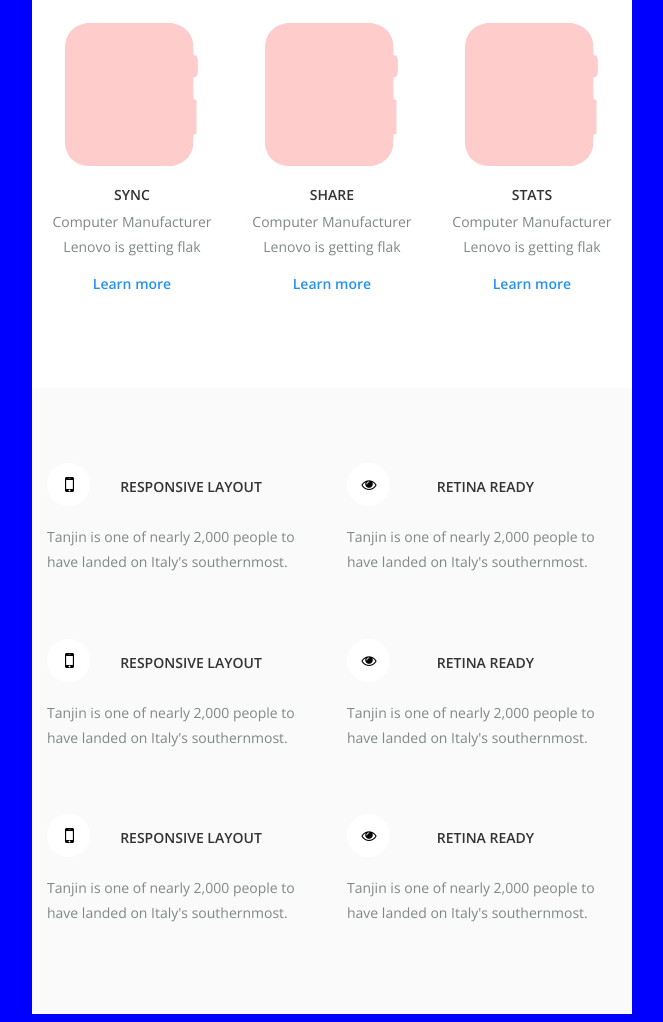
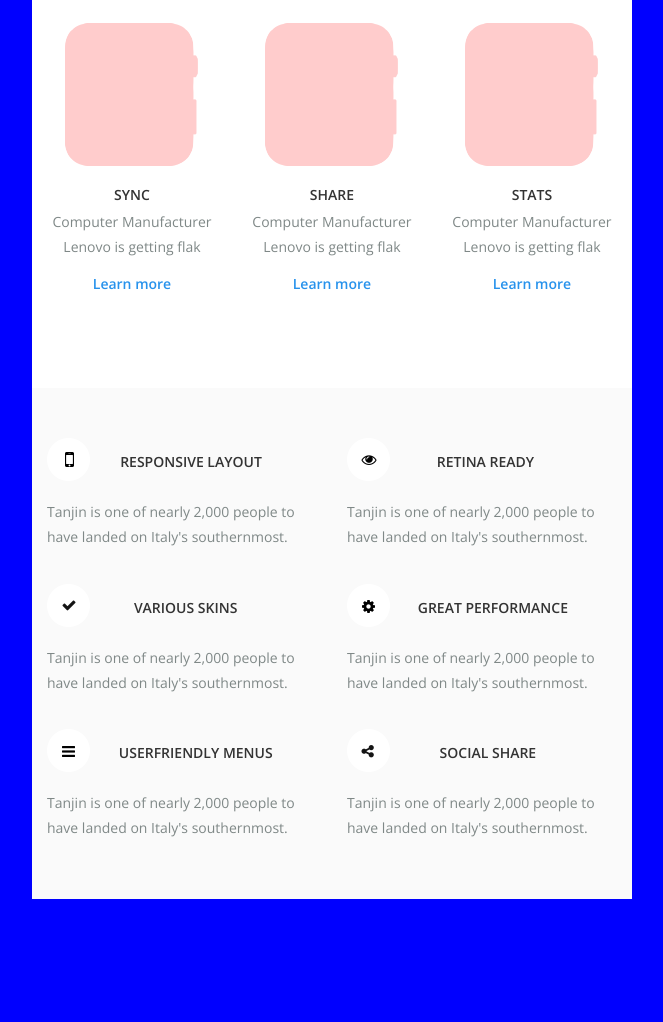
Before and after one commit to JuniorTavarez/html-email, a plain HTML site: page index.html in a window 1280 px wide. Shown: the part 1976-2998 px from the top of the page, without its empty margins (308-971 px from the left). After the commit the page ends 2883 px from the top, so only its background shows below. Drawn offline with nearby package versions, Linux system fonts and the light colour scheme.

Commit message:
finish icon section

```diff
--- a/index.html
+++ b/index.html
@@ -334,7 +334,7 @@
           <!-- start of detail row -->
           <tr>
             <td>
-                <table class="detail-table" width="100%" align="left" cellspacing="0" cellpadding="0" border="0" style="padding:50px 0; background:#fafafa;">
+                <table class="detail-table" width="100%" align="left" cellspacing="0" cellpadding="0" border="0" style="padding:50px 0 25px; background:#fafafa;">
                   <!-- start of one row  -->
                 <tr>
                   <td>
@@ -342,7 +342,7 @@
                       <tr>
                         <td>
                           <!-- start of column -->
-                          <table class="column-table" width="50%" align="left" cellspacing="0" cellpadding="0" border="0" style="padding:25px 15px;">
+                          <table class="column-table" width="50%" align="left" cellspacing="0" cellpadding="0" border="0" style="padding:0px 15px 20px;">
                             <tr>
                               <td>
                                 <!-- start of icon table -->
@@ -367,7 +367,7 @@
                           </table>
                           <!-- end of column-->
                             <!-- start of column -->
-                            <table class="column-table" width="50%" align="left" cellspacing="0" cellpadding="0" border="0" style="padding:25px 15px;">
+                            <table class="column-table" width="50%" align="left" cellspacing="0" cellpadding="0" border="0" style="padding: 0px 15px 20px;">
                                 <tr>
                                   <td>
                                     <!-- start of icon table -->
@@ -404,16 +404,16 @@
                         <tr>
                           <td>
                             <!-- start of column -->
-                            <table class="column-table" width="50%" align="left" cellspacing="0" cellpadding="0" border="0" style="padding:25px 15px;">
+                            <table class="column-table" width="50%" align="left" cellspacing="0" cellpadding="0" border="0" style="padding:0px 15px 20px;">
                               <tr>
                                 <td>
                                   <!-- start of icon table -->
                                   <table class="icon-table" width="100%" align="left" cellspacing="0" cellpadding="0" border="0" style="">
                                     <td>
-                                    <img src="img/phone_icon.png" alt="">
+                                    <img src="img/check_icon.png" alt="">
                                     </td>
                                     <td style="font-family: 'Open Sans', sans-serif, 'Helvetica Neue', Helvetica, Arial,'Lucida Grande'; color: #333; padding: 0 0 0 15px; font-weight: 600; text-transform: uppercase; font-size: 14px;">
-                                      Responsive Layout
+                                      Various Skins
                                     </td>
                                   </table>
                                   <!-- end of icon table -->
@@ -429,16 +429,16 @@
                             </table>
                             <!-- end of column-->
                               <!-- start of column -->
-                              <table class="column-table" width="50%" align="left" cellspacing="0" cellpadding="0" border="0" style="padding:25px 15px;">
+                              <table class="column-table" width="50%" align="left" cellspacing="0" cellpadding="0" border="0" style="padding:0px 15px 20px;">
                                   <tr>
                                     <td>
                                       <!-- start of icon table -->
                                       <table class="icon-table" width="100%" align="left" cellspacing="0" cellpadding="0" border="0" style="">
                                         <td>
-                                        <img src="img/phone_icon-48.png" alt="">
+                                        <img src="img/settings_icon.png" alt="">
                                         </td>
                                         <td style="font-family: 'Open Sans', sans-serif, 'Helvetica Neue', Helvetica, Arial,'Lucida Grande'; color: #333; padding: 0 0 0 15px; font-weight: 600; text-transform: uppercase; font-size: 14px;">
-                                          Retina Ready
+                                          Great Performance
                                         </td>
                                       </table>
                                       <!-- end of icon table -->
@@ -466,16 +466,16 @@
                         <tr>
                           <td>
                             <!-- start of column -->
-                            <table class="column-table" width="50%" align="left" cellspacing="0" cellpadding="0" border="0" style="padding:25px 15px;">
+                            <table class="column-table" width="50%" align="left" cellspacing="0" cellpadding="0" border="0" style="padding:0 15px 20px;">
                               <tr>
                                 <td>
                                   <!-- start of icon table -->
                                   <table class="icon-table" width="100%" align="left" cellspacing="0" cellpadding="0" border="0" style="">
                                     <td>
-                                    <img src="img/phone_icon.png" alt="">
+                                    <img src="img/menu_icon.png" alt="">
                                     </td>
                                     <td style="font-family: 'Open Sans', sans-serif, 'Helvetica Neue', Helvetica, Arial,'Lucida Grande'; color: #333; padding: 0 0 0 15px; font-weight: 600; text-transform: uppercase; font-size: 14px;">
-                                      Responsive Layout
+                                      Userfriendly menus
                                     </td>
                                   </table>
                                   <!-- end of icon table -->
@@ -491,16 +491,16 @@
                             </table>
                             <!-- end of column-->
                               <!-- start of column -->
-                              <table class="column-table" width="50%" align="left" cellspacing="0" cellpadding="0" border="0" style="padding:25px 15px;">
+                              <table class="column-table" width="50%" align="left" cellspacing="0" cellpadding="0" border="0" style="padding:0px 15px 20px;">
                                   <tr>
                                     <td>
                                       <!-- start of icon table -->
                                       <table class="icon-table" width="100%" align="left" cellspacing="0" cellpadding="0" border="0" style="">
                                         <td>
-                                        <img src="img/phone_icon-48.png" alt="">
+                                        <img src="img/share_icon.png" alt="">
                                         </td>
                                         <td style="font-family: 'Open Sans', sans-serif, 'Helvetica Neue', Helvetica, Arial,'Lucida Grande'; color: #333; padding: 0 0 0 15px; font-weight: 600; text-transform: uppercase; font-size: 14px;">
-                                          Retina Ready
+                                          Social Share
                                         </td>
                                       </table>
                                       <!-- end of icon table -->
```
